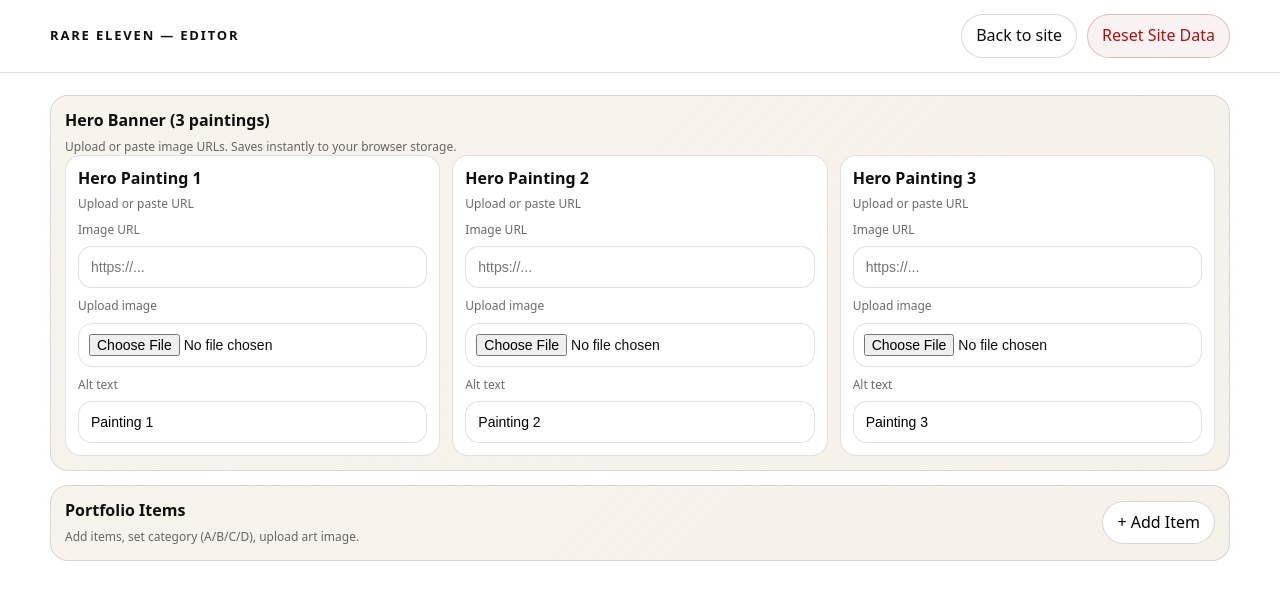
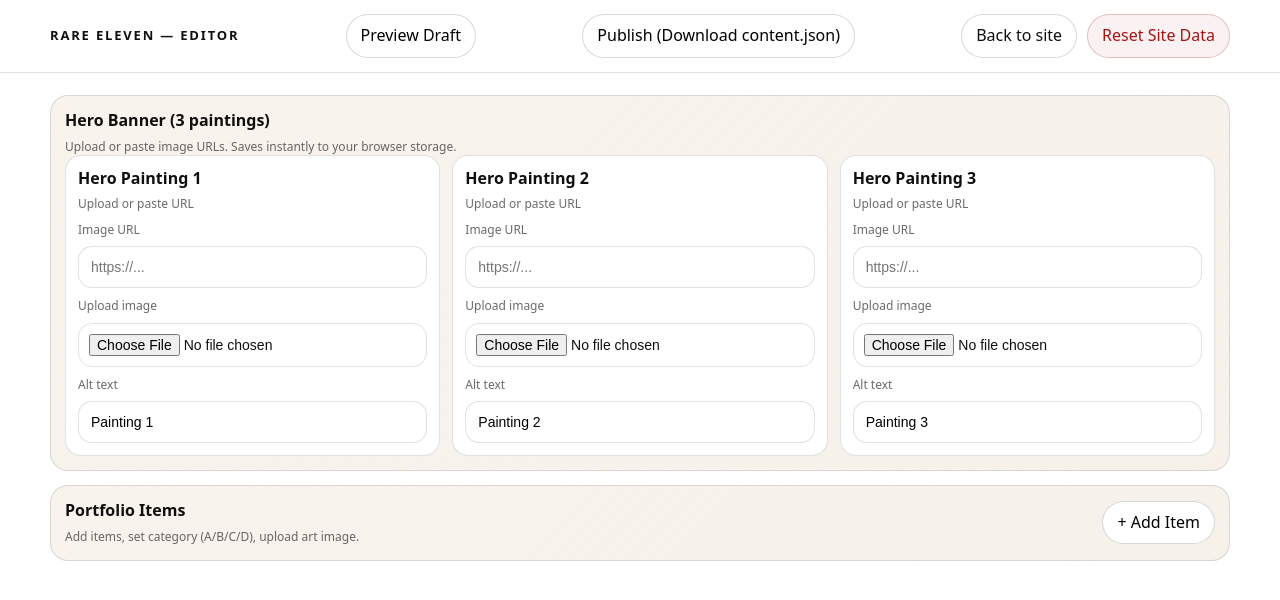
Before and after one commit to BestLifeVentures/Rare-Eleven, a plain HTML site: page alyssa.html in a window 1280 px wide. Drawn offline with Linux system fonts and the light colour scheme.

Commit message:
alyssa.html

```diff
--- a/alyssa.html
+++ b/alyssa.html
@@ -54,6 +54,8 @@
       <a class="brand" href="index.html">
         <span class="brand-name">Rare Eleven — Editor</span>
       </a>
+      <button class="pill-btn" id="previewBtn">Preview Draft</button>
+<button class="pill-btn" id="publishDownloadBtn">Publish (Download content.json)</button>
       <div class="actions">
         <a class="pill-btn" href="index.html">Back to site</a>
         <button class="pill-btn danger" id="resetBtn">Reset Site Data</button>
```
